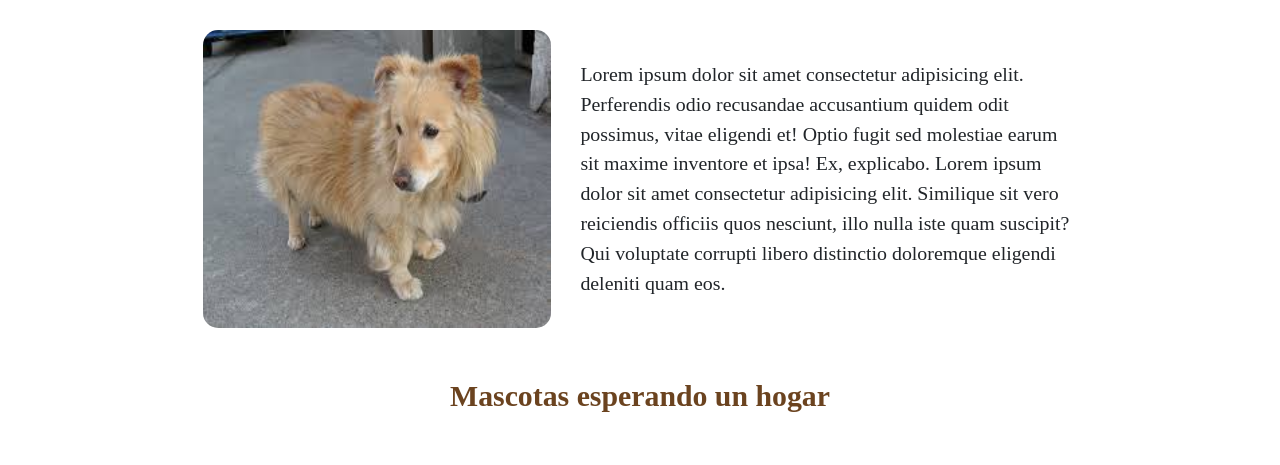
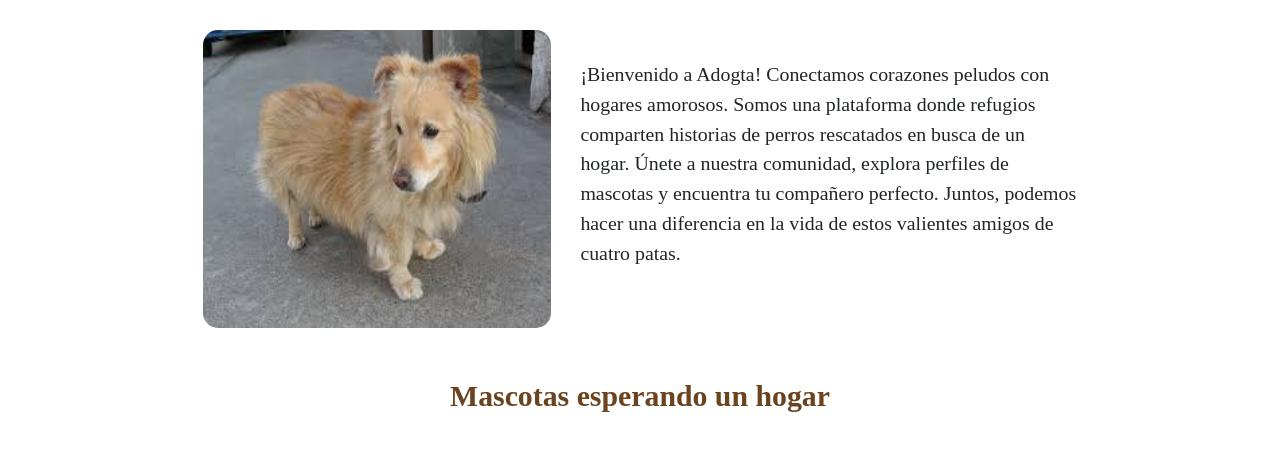
Before and after one commit to LucasMignone23/Adogta_Web, a website: page Index.html in a window 1280 px wide. Shown: the part 255-720 px from the top of the page. Drawn offline with nearby package versions, Linux system fonts and the light colour scheme; a web font is replaced by a local one.

Commit message:
Arreglo parrafo index

```diff
--- a/Index.html
+++ b/Index.html
@@ -43,7 +43,7 @@
         <h1>¡Adopta a tu nuevo amigo!</h1>
         <section class="presentacion">
             <img src="./Src/img/Perrito 7.jpeg" alt="Foto de un perro" class="portada">
-            <p>Lorem ipsum dolor sit amet consectetur adipisicing elit. Perferendis odio recusandae accusantium quidem odit possimus, vitae eligendi et! Optio fugit sed molestiae earum sit maxime inventore et ipsa! Ex, explicabo. Lorem ipsum dolor sit amet consectetur adipisicing elit. Similique sit vero reiciendis officiis quos nesciunt, illo nulla iste quam suscipit? Qui voluptate corrupti libero distinctio doloremque eligendi deleniti quam eos.</p>
+            <p>¡Bienvenido a Adogta! Conectamos corazones peludos con hogares amorosos. Somos una plataforma donde refugios comparten historias de perros rescatados en busca de un hogar. Únete a nuestra comunidad, explora perfiles de mascotas y encuentra tu compañero perfecto. Juntos, podemos hacer una diferencia en la vida de estos valientes amigos de cuatro patas.</p>
         </section>
 
         <section class="variedad">
```
